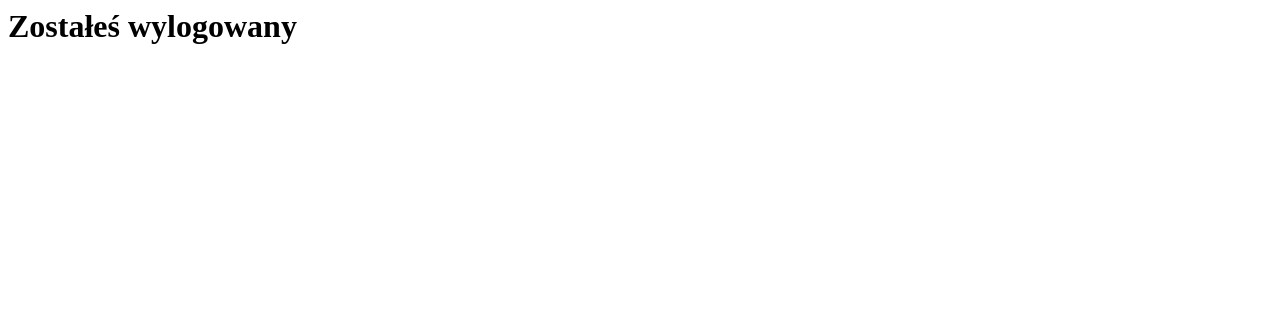
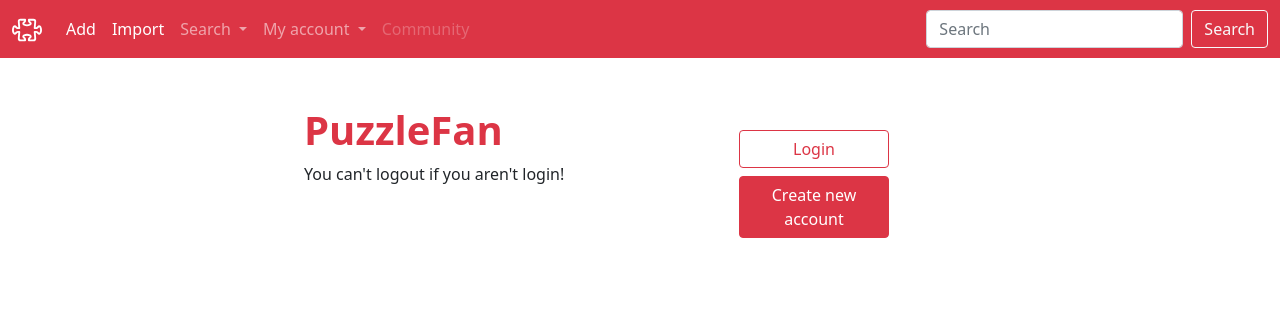
Before and after one commit to MatRos-sf/Django-FanPuzzle, a Django app: page /account/logout/ in a window 1280 px wide. Shown: the top 309 px of the page. Run offline with Django 4.2, Linux system fonts and the light colour scheme.

Commit message:
logout template edit

```diff
--- /dev/null
+++ b/accounts/templates/accounts/simple_template.html
@@ -0,0 +1,37 @@
+{% extends 'frame.html' %}
+<!--
+This is simple template pattern:
+    title -> it is title pattern
+    commo -> it is communication
+-->
+
+
+{% block title %} {{ title }}{% endblock %}
+
+{% block content %}
+        <div class="container p-5">
+
+          <div class="row justify-content-center">
+
+              <div class="col-4">
+                <h1 class="text-danger fw-bold">PuzzleFan</h1>
+                <p>{{ commo }}</p>
+              </div>
+
+              <div class="col-4 p-4">
+                <div class="d-grid gap-2 col-6 mx-auto">
+                  <a class="btn btn-outline-danger" href="{% url 'my_app_account:login'%}">
+                      Login
+                  </a>
+                  <a class="btn btn-danger" href="{% url 'my_app_account:registration' %}">
+                    Create new account
+                  </a>
+                </div>
+              </div>
+
+          </div>
+
+        </div>
+
+
+{% endblock %}
--- a/accounts/views.py
+++ b/accounts/views.py
@@ -30,9 +30,15 @@ def login_view(request):
 
 
 def logout_view(request):
-    print(request)
-    logout(request)
-    return HttpResponse("<h1>Zostałeś wylogowany</h1>")
+
+    if request.user.is_authenticated:
+        logout(request)
+        return redirect('home')
+    else:
+        return render(request, 'accounts/simple_template.html', {
+            'title': 'Logout',
+            'commo': "You can't logout if you aren't login!"
+        })
 
 def create_user(request):
     #zrobić warunek zalogowany użytkownik nie może zakładać konta
--- a/puzzle/templates/frame.html
+++ b/puzzle/templates/frame.html
@@ -42,9 +42,17 @@
                 <li><a class="dropdown-item" href="#">User</a></li>
               </ul>
             </li>
-            <li class="nav-item">
-              <a class="nav-link" href="#">My account</a>
+
+            <li class="nav-item dropdown">
+              <a class="nav-link dropdown-toggle" href="#" id="navbarDropdownAccount" role="button" data-bs-toggle="dropdown" aria-expanded="false">
+              My account
+              </a>
+              <ul class="dropdown-menu" aria-labelledby="navbarDropdown">
+                <li><a class="dropdown-item" href="#">Puzzle</a></li>
+                <li><a class="dropdown-item" href="{% url 'my_app_account:logout' %}">Logout</a></li>
+              </ul>
             </li>
+
             <li class="nav-item">
               <a class="nav-link disabled">Community</a>
             </li>
--- a/puzzle/templates/puzzle/home.html
+++ b/puzzle/templates/puzzle/home.html
@@ -77,7 +77,7 @@
 
               <div class="col-4">
                 <h1 class="text-danger fw-bold">PuzzleFan</h1>
-                <p>PuzzleFan jest bazą puzzli takich  firm jak: ... .</p>
+                <p>PuzzleFan jest bazą puzzli takich  firm jak: Jumbo, Trefl i wiele innych.</p>
                 <p>Oraz społecznością ludzi którzy chcą pochwalić się swoimi puzzlami i wyrazić opinię na ich temat.</p>
               </div>
 
@@ -96,7 +96,7 @@
 
         </div>
         <center>
-          <h1 class="m-3 text-danger fst-italic">Dołącz do grona ... użytkowników i dziel się radością z układania puzzli.</h1>
+          <h1 class="m-3 text-danger fst-italic">Dołącz do grona {% members %} użytkowników i dziel się radością z układania puzzli.</h1>
         </center>
       {% endif %}
 
--- a/puzzle/templatetags/simple_extra_tag.py
+++ b/puzzle/templatetags/simple_extra_tag.py
@@ -5,6 +5,11 @@ from accounts.models import Account
 
 
 register = template.Library()
+
+#count Account
+@register.simple_tag
+def members():
+    return Account.objects.count()
 
 @register.simple_tag
 def number_company():
@@ -16,7 +21,6 @@ def company_with_more_puzzles(count=3):
         total_puzzles = Count('puzzles')
     ).order_by('-total_puzzles')[:count]
 
-
 @register.simple_tag
 def get_most_popular_puzzle(count=5):
     """
```
